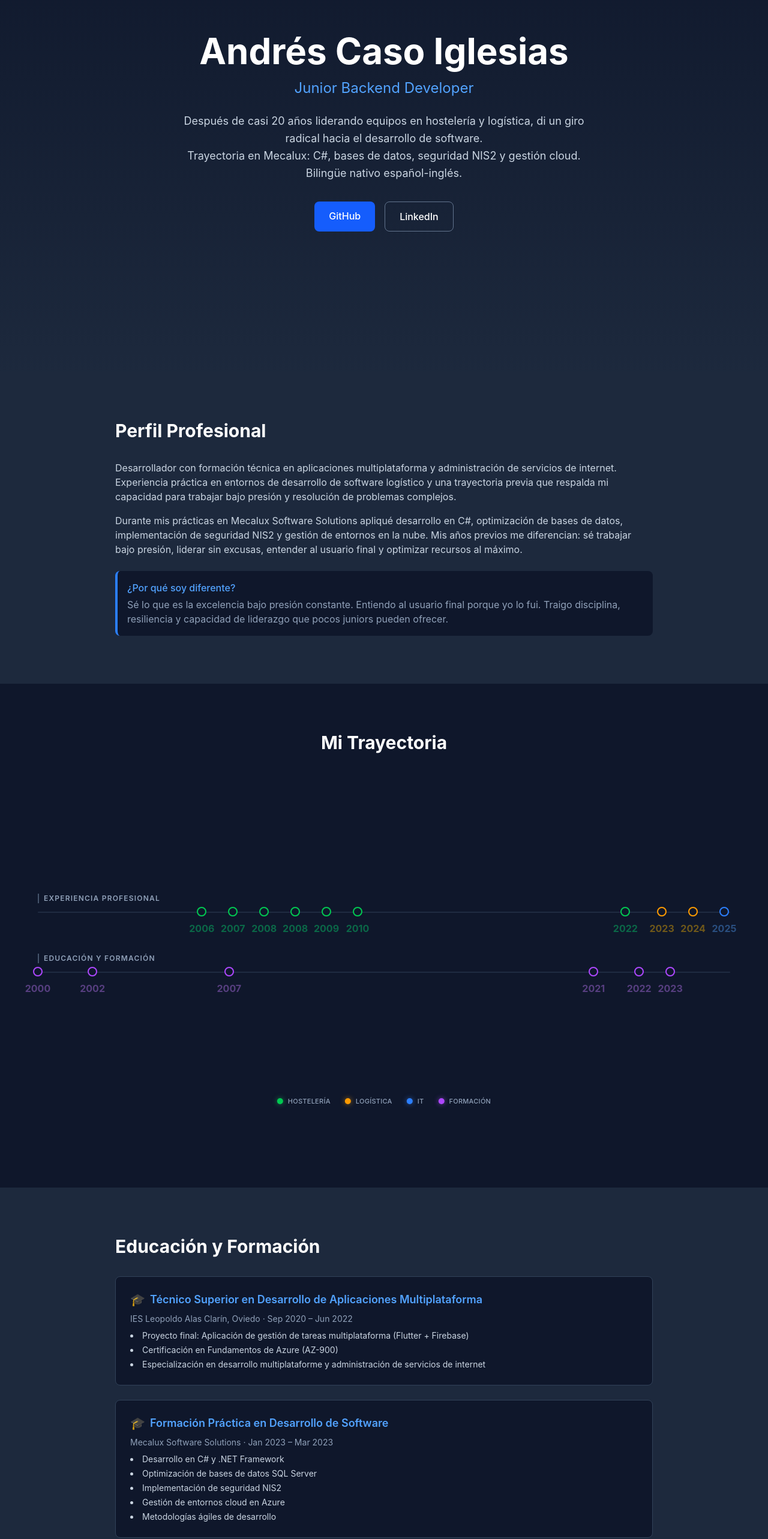
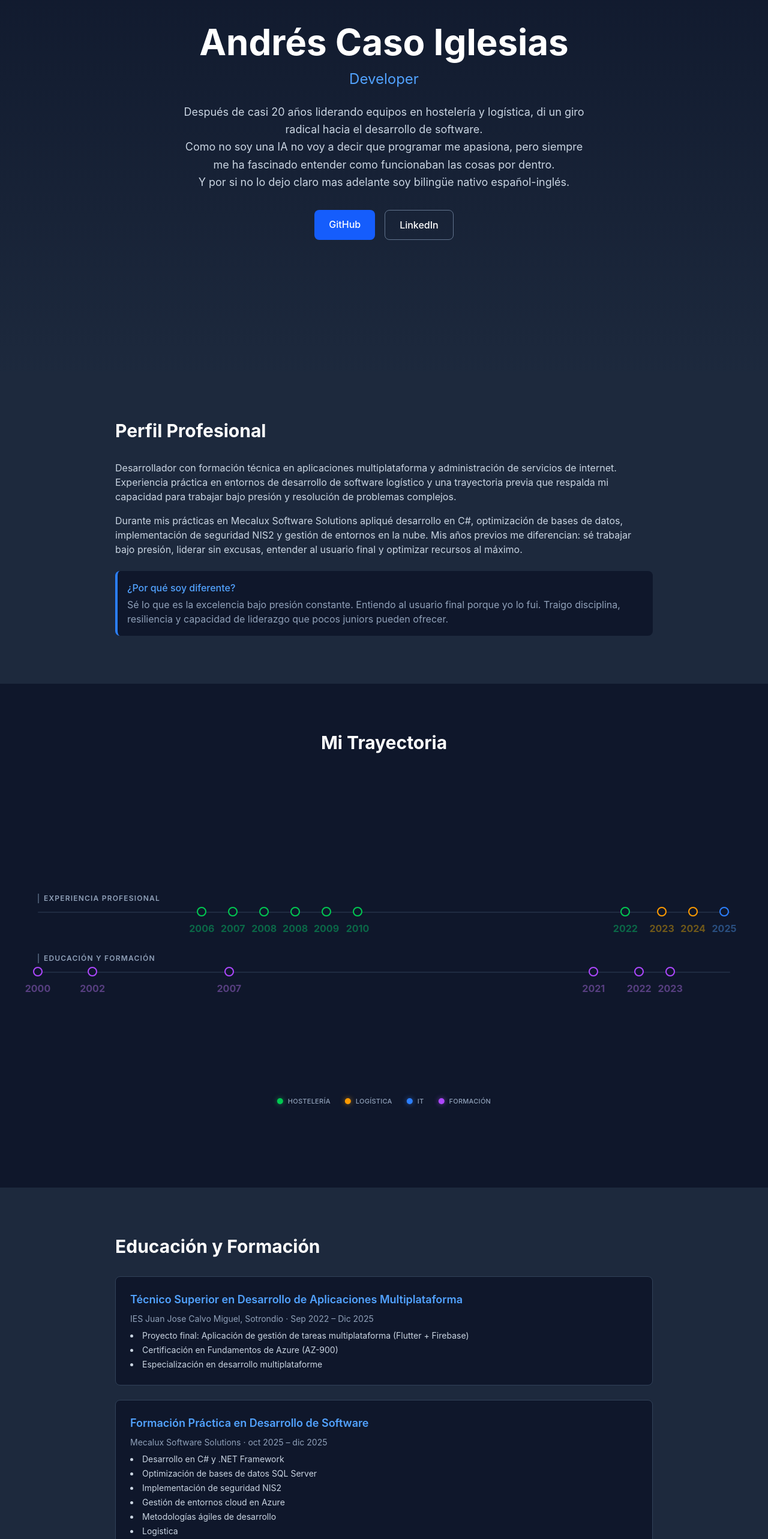
Before and after one commit to Andres-Caso-Iglesias/portafolio, a Next.js app: page / in a window 1280 px wide. Shown: the part 180-2746 px from the top of the page at 60% size. Built offline with nearby package versions, Linux system fonts and the light colour scheme.

Commit message:
add education y sus datos

```diff
--- a/src/app/page.tsx
+++ b/src/app/page.tsx
@@ -13,13 +13,14 @@ export default function Home() {
           Andrés Caso Iglesias
         </h1>
         <p className="text-xl md:text-2xl text-blue-400 mb-6">
-          Junior Backend Developer
+          Developer
         </p>
         <p className="max-w-2xl text-slate-300 mb-8 text-lg leading-relaxed">
           Después de casi 20 años liderando equipos en hostelería y logística,
           di un giro radical hacia el desarrollo de software.<br />
-          Trayectoria en Mecalux: C#, bases de datos, seguridad NIS2 y gestión cloud.<br />
-          Bilingüe nativo español-inglés.
+          Como no soy una IA no voy a decir que programar me apasiona,
+          pero siempre me ha fascinado entender como funcionaban las cosas por dentro.<br />
+          Y por si no lo dejo claro mas adelante soy bilingüe nativo español-inglés.
         </p>
         <div className="flex gap-4">
           <Link
--- a/src/components/EducationSection.tsx
+++ b/src/components/EducationSection.tsx
@@ -11,7 +11,6 @@ export default function EducationSection() {
           {educationData.map((edu) => (
             <div key={edu.id} className="bg-slate-900 rounded-lg p-6 border border-slate-700">
               <h3 className="text-lg font-semibold text-blue-400 mb-2 flex items-center gap-2">
-                <span className="text-xl">🎓</span>
                 {edu.title}
               </h3>
               <p className="text-sm text-slate-400 mb-2">
--- a/src/data/educationData.ts
+++ b/src/data/educationData.ts
@@ -10,37 +10,50 @@ export const educationData: EducationItem[] = [
   {
     id: "1",
     title: "Técnico Superior en Desarrollo de Aplicaciones Multiplataforma",
-    institution: "IES Leopoldo Alas Clarín, Oviedo",
-    period: "Sep 2020 – Jun 2022",
+    institution: "IES Juan Jose Calvo Miguel, Sotrondio",
+    period: "Sep 2022 – Dic 2025",
     details: [
       "Proyecto final: Aplicación de gestión de tareas multiplataforma (Flutter + Firebase)",
       "Certificación en Fundamentos de Azure (AZ-900)",
-      "Especialización en desarrollo multiplataforme y administración de servicios de internet"
+      "Especialización en desarrollo multiplataforme "
     ]
   },
   {
     id: "2",
     title: "Formación Práctica en Desarrollo de Software",
     institution: "Mecalux Software Solutions",
-    period: "Jan 2023 – Mar 2023",
+    period: "oct 2025 – dic 2025",
     details: [
       "Desarrollo en C# y .NET Framework",
       "Optimización de bases de datos SQL Server",
       "Implementación de seguridad NIS2",
       "Gestión de entornos cloud en Azure",
-      "Metodologías ágiles de desarrollo"
+      "Metodologías ágiles de desarrollo",
+      "Logistica"
     ]
   },
   {
     id: "3",
+    title: "Administración de servicios de internet",
+    institution: "Mentiona",
+    period: " ene 2021 – oct 2021",
+    details: [
+      "Administracion de redes",
+      "Active Directory",
+      "IIS, DNS",
+      "Despliegue de aplicaciones, manejo de datos "
+    ]
+  },
+  {
+    id: "4",
     title: "Experiencia Profesional Liderazgo Técnico",
     institution: "Sector Hostelería y Logística",
     period: "2003 – 2020",
     details: [
-      "Lideramiento de equipos de hasta 50 personas",
+      "Direccion de equipos de hasta 10 personas",
       "Gestión de operaciones bajo presión alta",
       "Optimización de procesos logísticos",
-      "Formación continua en gestión y liderazgo"
+      "Formación continua en gestión y liderazgo en hosteleria"
     ]
   }
 ];
```
